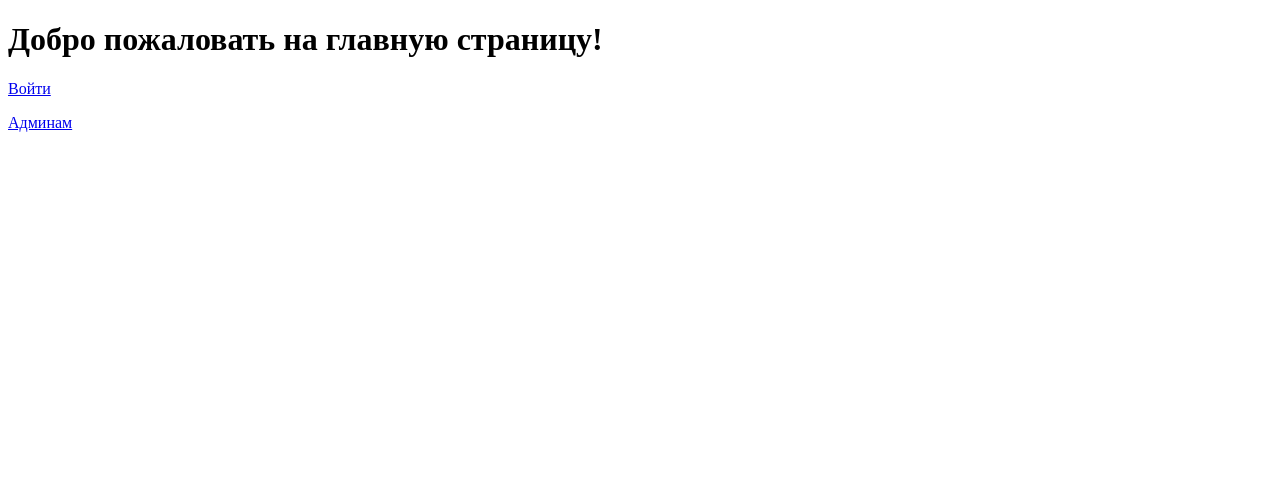
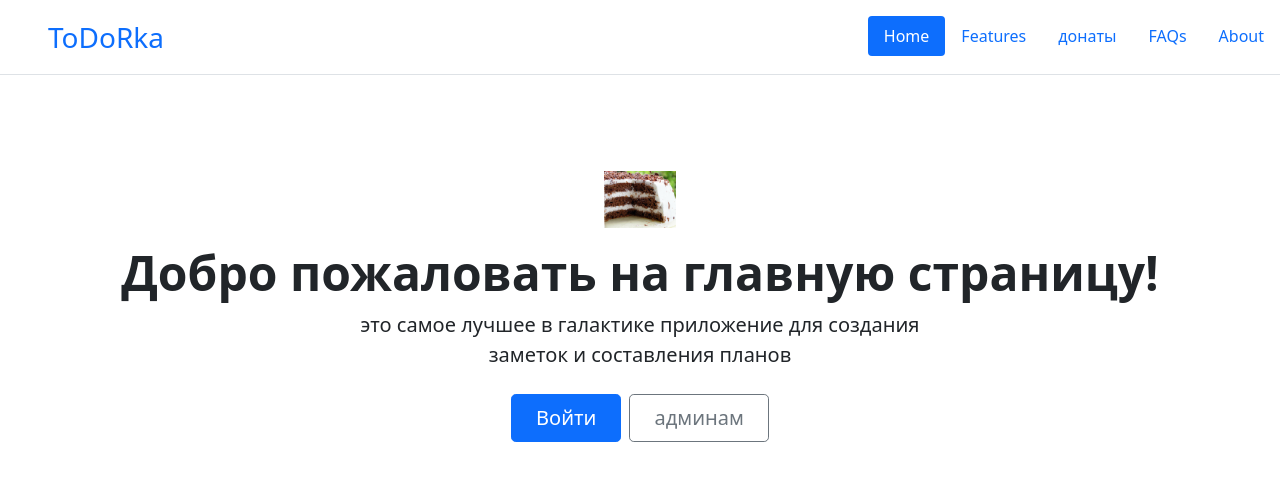
Before and after one commit to skeiigi/ToDoRun, a Django app: page / in a window 1280 px wide. Shown: the top 489 px of the page. Run offline with Django 5.2, Linux system fonts and the light colour scheme.

Commit message:
первая страничка и fuckq

```diff
--- a/Project1/DjangoProj/organizer/organ/templates/organ/home.html
+++ b/Project1/DjangoProj/organizer/organ/templates/organ/home.html
@@ -1,11 +1,38 @@
 <!DOCTYPE html>
+{% load static %}
 <html>
 <head>
     <title>Главная страница</title>
+    <link href="https://cdn.jsdelivr.net/npm/bootstrap@5.0.2/dist/css/bootstrap.min.css" rel="stylesheet" integrity="sha384-EVSTQN3/azprG1Anm3QDgpJLIm9Nao0Yz1ztcQTwFspd3yD65VohhpuuCOmLASjC" crossorigin="anonymous">
 </head>
 <body>
-    <h1>Добро пожаловать на главную страницу!</h1>
-    <p><a href="{% url 'for_auth' %}">Войти</a></p>
-    <p><a href="{% url 'admin:index' %}">Админам</a></p>
+<main>
+    <header class="d-flex flex-wrap justify-content-center py-3 mb-4 border-bottom">
+      <a href="/" class="d-flex align-items-center mb-3 mb-md-0 me-md-auto link-body-emphasis text-decoration-none">
+        <svg class="bi me-2" width="40" height="32"><use xlink:href="#bootstrap"></use></svg>
+        <span class="fs-3">ToDoRka</span>
+      </a>
+
+      <ul class="nav nav-pills">
+        <li class="nav-item"><a href="#" class="nav-link active" aria-current="page">Home</a></li>
+        <li class="nav-item"><a href="#" class="nav-link">Features</a></li>
+        <li class="nav-item"><a href="#" class="nav-link">донаты</a></li>
+        <li class="nav-item"><a href="#" class="nav-link">FAQs</a></li>
+        <li class="nav-item"><a href="#" class="nav-link">About</a></li>
+      </ul>
+    </header>
+    <div class="px-4 py-5 my-5 text-center">
+    <img class="d-block mx-auto mb-3" src="{% static 'images/cake.jpg' %}" alt="" width="72" height="57">
+    <h1 class="display-5 fw-bold text-body-emphasis">Добро пожаловать на главную страницу!</h1>
+    <div class="col-lg-6 mx-auto">
+      <p class="lead mb-4">это самое лучшее в галактике приложение для создания заметок и составления планов</p>
+      <div class="d-grid gap-2 d-sm-flex justify-content-sm-center">
+          <button type="button" class="btn btn-primary btn-lg px-4 gap-3" onclick="location.href='{% url 'for_auth' %}'">Войти</button>
+        <button type="button" class="btn btn-outline-secondary btn-lg px-4" onclick="location.href='{% url 'admin:index' %}'">админам</button>
+      </div>
+    </div>
+  </div>
+</main>
+
 </body>
 </html>
```
Also changed, not shown: Project1/DjangoProj/organizer/organ/templates/organ/faq_page.html (+18 -1 lines), Project1/DjangoProj/organizer/organ/templates/organ/header.html (added, +10 -0 lines), Project1/DjangoProj/organizer/db.sqlite3.
